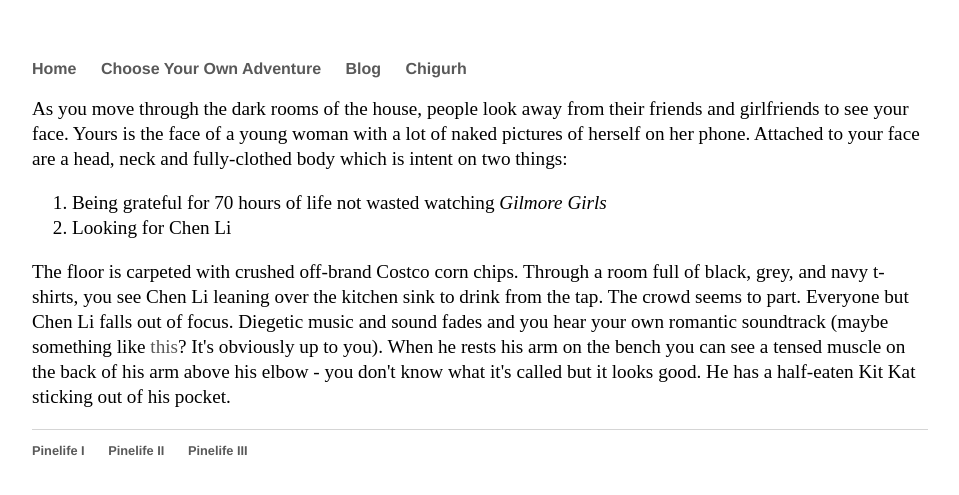
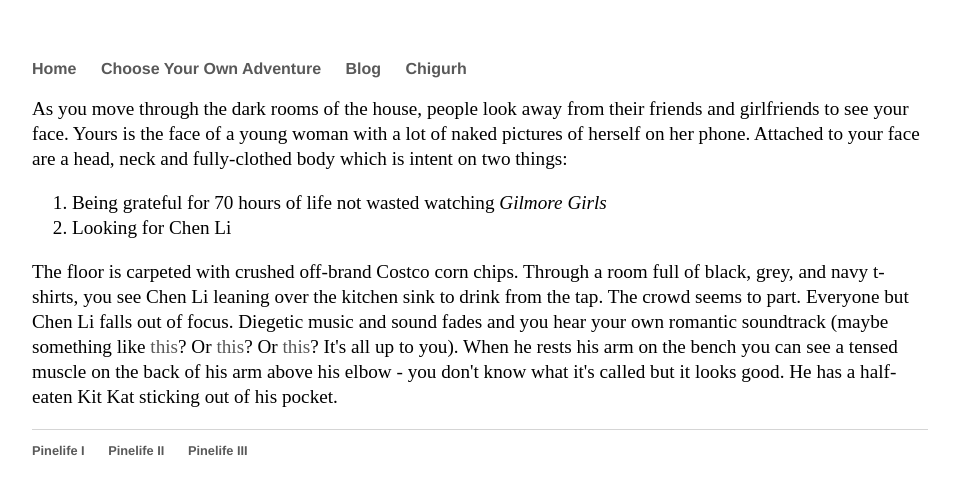
Before and after one commit to Pinelife/pinelife.github.io, a Jekyll site: the page built from Hellhole/Room6.html, in a window 1280 px wide. Shown: the top 495 px of the page, without its empty margins (160-1119 px from the left). Built offline with Jekyll 4.4.1, drawn with Linux system fonts in a browser that asks for light colours.

Commit message:
Update Room6.html

```diff
--- a/Hellhole/Room6.html
+++ b/Hellhole/Room6.html
@@ -11,7 +11,7 @@ title: Pinelife
   <li>Looking for Chen Li</li>
 </ol>
 <p>The floor is carpeted with crushed off-brand Costco corn chips. Through a room full of black, grey, and navy t-shirts, you see Chen Li
-  leaning over the kitchen sink to drink from the tap. The crowd seems to part. Everyone but Chen Li falls out of focus. Diegetic music and sound fades and you hear your own romantic soundtrack (maybe something like <a href = "https://www.youtube.com/watch?v=ONIJXHvoynw">this</a>? It's obviously up to you).
+  leaning over the kitchen sink to drink from the tap. The crowd seems to part. Everyone but Chen Li falls out of focus. Diegetic music and sound fades and you hear your own romantic soundtrack (maybe something like <a href = "https://www.youtube.com/watch?v=ONIJXHvoynw">this</a>? Or <a href = "https://www.youtube.com/watch?v=n2MtEsrcTTs">this</a>? Or <a href = "https://www.youtube.com/watch?v=ItJ3y7LfEbo">this</a>? It's all up to you).
   When he rests his arm on the bench you can see a tensed muscle on the back of his arm above his elbow - you don't know what it's called
   but it looks good. He has a half-eaten Kit Kat sticking out of his pocket.
 </p>
```
